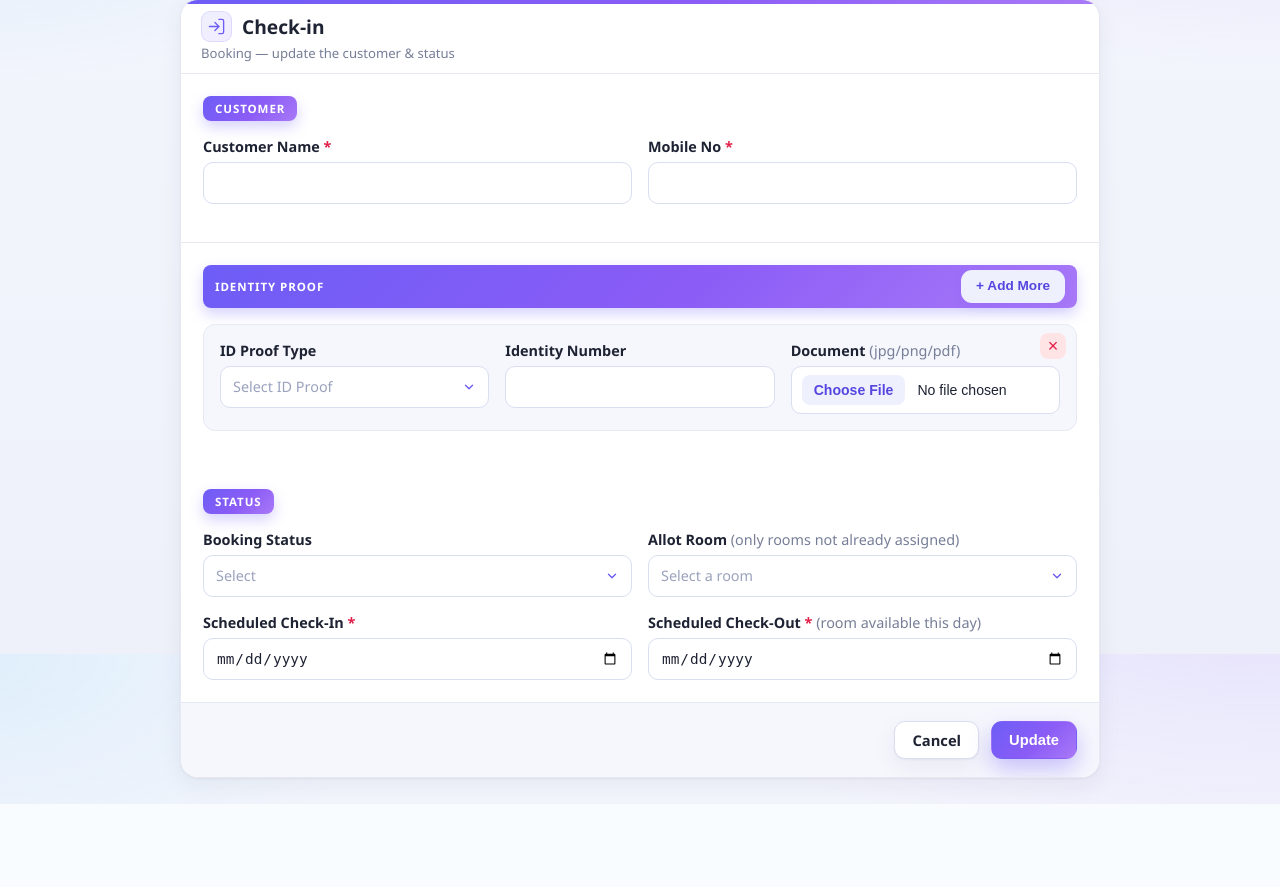
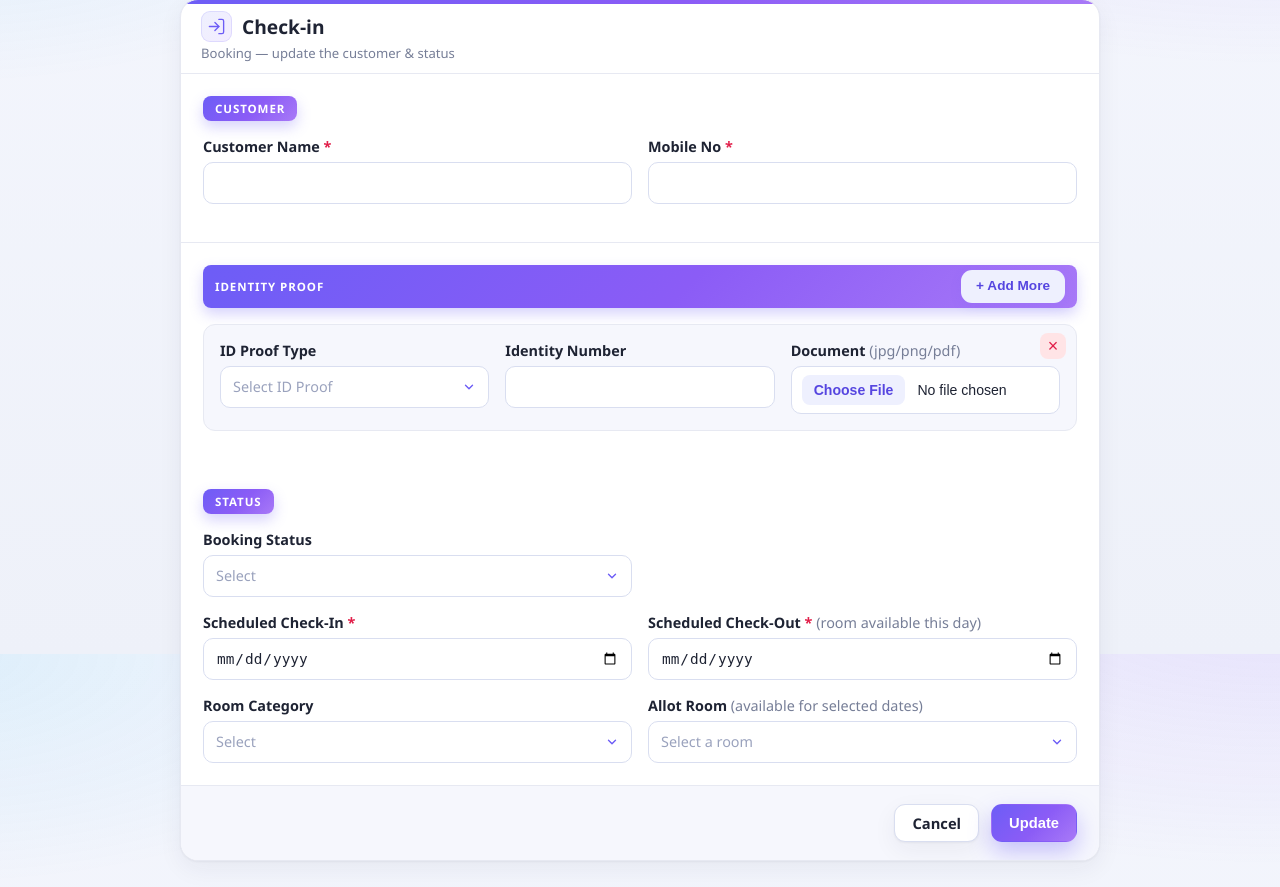
Before and after one commit to AnshuMishra9/stay_management, a CodeIgniter app: the page made by application/views/customers/checkin.php in a window 1280 px wide. Shown: the part 146-1033 px from the top of the page. Before the commit the page ends 950 px from the top, so only its background shows below. Run offline with CodeIgniter, Linux system fonts and the light colour scheme; data that the repository does not hold is empty.

Commit message:
changes_3_280726

```diff
--- a/application/views/customers/checkin.php
+++ b/application/views/customers/checkin.php
@@ -27,6 +27,7 @@ $cval = function ($field, $fallback = '') use ($customer) {
 $sel_status = $lock_status
     ? (string) $booking->status_id
     : set_value('status_id', (string) $booking->status_id);
+$sel_roomcat = set_value('room_category_id', (string) ($booking->room_category_id ?? ''));
 $scheduled_check_in = $booking->scheduled_check_in_date
     ?: ($booking->checked_in_at ? substr($booking->checked_in_at, 0, 10) : '');
 $scheduled_check_out = $booking->scheduled_check_out_date
@@ -40,6 +41,7 @@ $scheduled_check_out = $booking->scheduled_check_out_date
     <title><?= html_escape($page_title) ?> <?= html_escape($booking->booking_number) ?> &middot; Stay Management</title>
     <link rel="stylesheet" href="<?= base_url('assets/css/erp.css') ?>?v=<?= @filemtime(FCPATH.'assets/css/erp.css') ?>">
     <link rel="stylesheet" href="<?= base_url('assets/css/searchable-select.css') ?>?v=<?= @filemtime(FCPATH.'assets/css/searchable-select.css') ?>">
+    <script>window.APP_BASE = "<?= base_url() ?>";</script>
 </head>
 <body class="erp-body">
 
@@ -105,26 +107,39 @@ $scheduled_check_out = $booking->scheduled_check_out_date
                     </select>
                     <?= form_error('status_id', '<div class="erp-error">', '</div>') ?>
                 </div>
+                <div class="erp-form-field"></div>
+            </div>
+            <div class="erp-grid-2" style="margin-top:16px;">
                 <div class="erp-form-field">
-                    <label>Allot Room <span class="erp-muted" style="font-weight:400;">(only rooms not already assigned)</span></label>
-                    <select class="erp-select" name="room_id" data-search="always" data-placeholder="Select a room">
-                        <option value="">— No room —</option>
-                        <?php foreach ($room_opts as $rm): ?>
-                            <option value="<?= (int) $rm->id ?>" <?= (string) $booking->room_id === (string) $rm->id ? 'selected' : '' ?>><?= html_escape($rm->room_no) ?></option>
-                        <?php endforeach; ?>
-                    </select>
+                    <label>Scheduled Check-In <span class="req">*</span></label>
+                    <input class="erp-input" type="date" id="bk_checkin" name="scheduled_check_in_date" required value="<?= html_escape(set_value('scheduled_check_in_date', $scheduled_check_in)) ?>">
+                    <?= form_error('scheduled_check_in_date', '<div class="erp-error">', '</div>') ?>
+                </div>
+                <div class="erp-form-field">
+                    <label>Scheduled Check-Out <span class="req">*</span> <span class="erp-muted" style="font-weight:400;">(room available this day)</span></label>
+                    <input class="erp-input" type="date" id="bk_checkout" name="scheduled_check_out_date" required value="<?= html_escape(set_value('scheduled_check_out_date', $scheduled_check_out)) ?>">
+                    <?= form_error('scheduled_check_out_date', '<div class="erp-error">', '</div>') ?>
                 </div>
             </div>
             <div class="erp-grid-2" style="margin-top:16px;">
                 <div class="erp-form-field">
-                    <label>Scheduled Check-In <span class="req">*</span></label>
-                    <input class="erp-input" type="date" name="scheduled_check_in_date" required value="<?= html_escape(set_value('scheduled_check_in_date', $scheduled_check_in)) ?>">
-                    <?= form_error('scheduled_check_in_date', '<div class="erp-error">', '</div>') ?>
+                    <label>Room Category</label>
+                    <select class="erp-select" id="bk_room_category" name="room_category_id">
+                        <option value="">Select</option>
+                        <?php foreach ($room_cat_opts as $rc): ?>
+                            <option value="<?= (int) $rc->category_id ?>" <?= (string) $sel_roomcat === (string) $rc->category_id ? 'selected' : '' ?>><?= html_escape($rc->category_name) ?></option>
+                        <?php endforeach; ?>
+                    </select>
                 </div>
                 <div class="erp-form-field">
-                    <label>Scheduled Check-Out <span class="req">*</span> <span class="erp-muted" style="font-weight:400;">(room available this day)</span></label>
-                    <input class="erp-input" type="date" name="scheduled_check_out_date" required value="<?= html_escape(set_value('scheduled_check_out_date', $scheduled_check_out)) ?>">
-                    <?= form_error('scheduled_check_out_date', '<div class="erp-error">', '</div>') ?>
+                    <label>Allot Room <span class="erp-muted" style="font-weight:400;">(available for selected dates)</span></label>
+                    <select class="erp-select" id="bk_room" name="room_id" data-search="always" data-placeholder="Select a room">
+                        <option value="">— No room —</option>
+                        <?php foreach ($room_opts as $rm): ?>
+                            <option value="<?= (int) $rm->id ?>" data-category-id="<?= (int) $rm->category_id ?>" <?= (string) $booking->room_id === (string) $rm->id ? 'selected' : '' ?>><?= html_escape($rm->room_no) ?></option>
+                        <?php endforeach; ?>
+                    </select>
+                    <?= form_error('room_id', '<div class="erp-error">', '</div>') ?>
                 </div>
             </div>
         </div>
@@ -139,5 +154,6 @@ $scheduled_check_out = $booking->scheduled_check_out_date
 
 <script src="<?= base_url('assets/js/searchable-select.js') ?>?v=<?= @filemtime(FCPATH.'assets/js/searchable-select.js') ?>"></script>
 <script src="<?= base_url('assets/js/identity-rows.js') ?>?v=<?= @filemtime(FCPATH.'assets/js/identity-rows.js') ?>"></script>
+<script src="<?= base_url('assets/js/booking-form.js') ?>?v=<?= @filemtime(FCPATH.'assets/js/booking-form.js') ?>"></script>
 </body>
 </html>
```
Also changed, not shown: application/controllers/Customers.php (+10 -1 lines).
